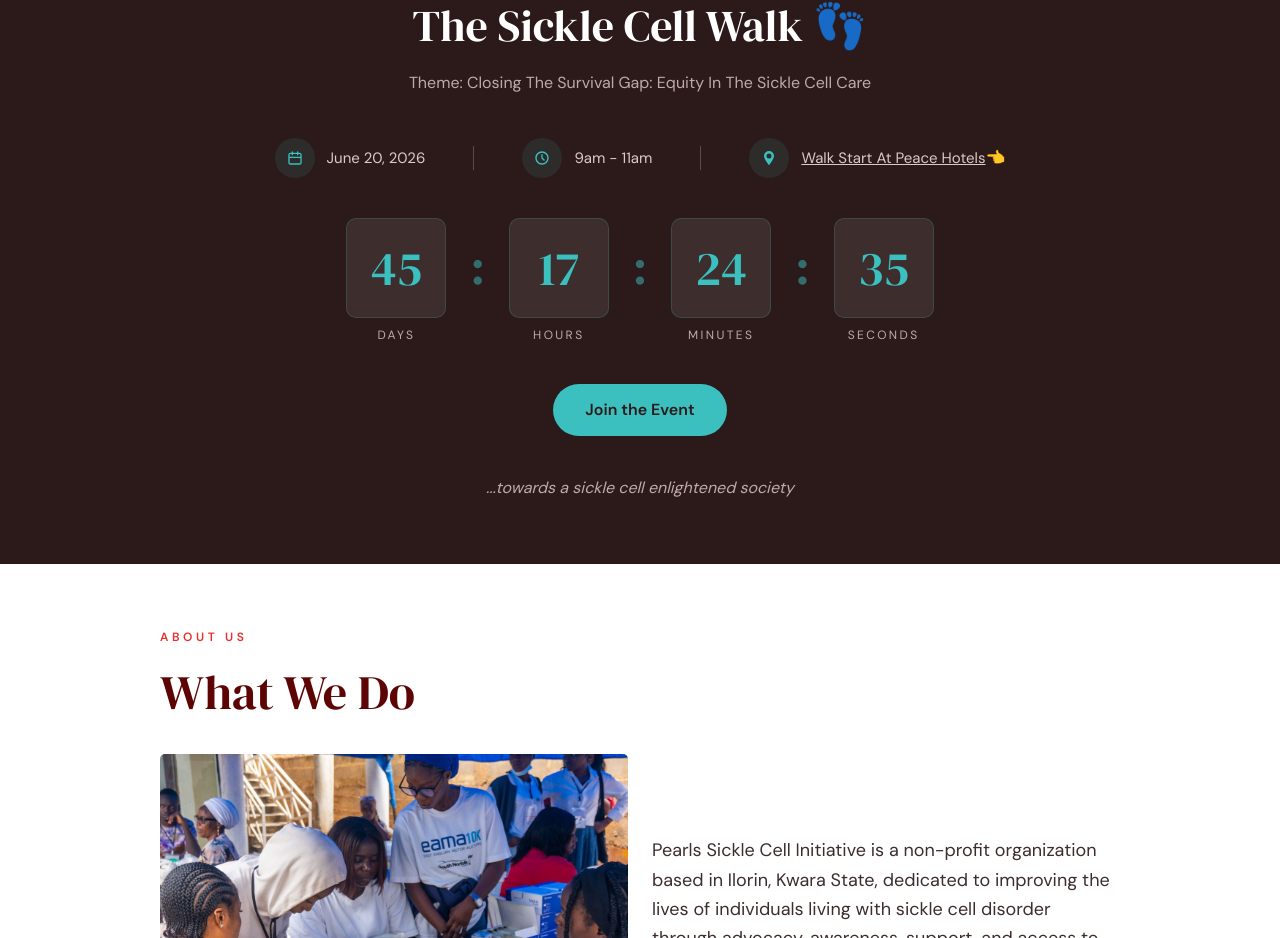
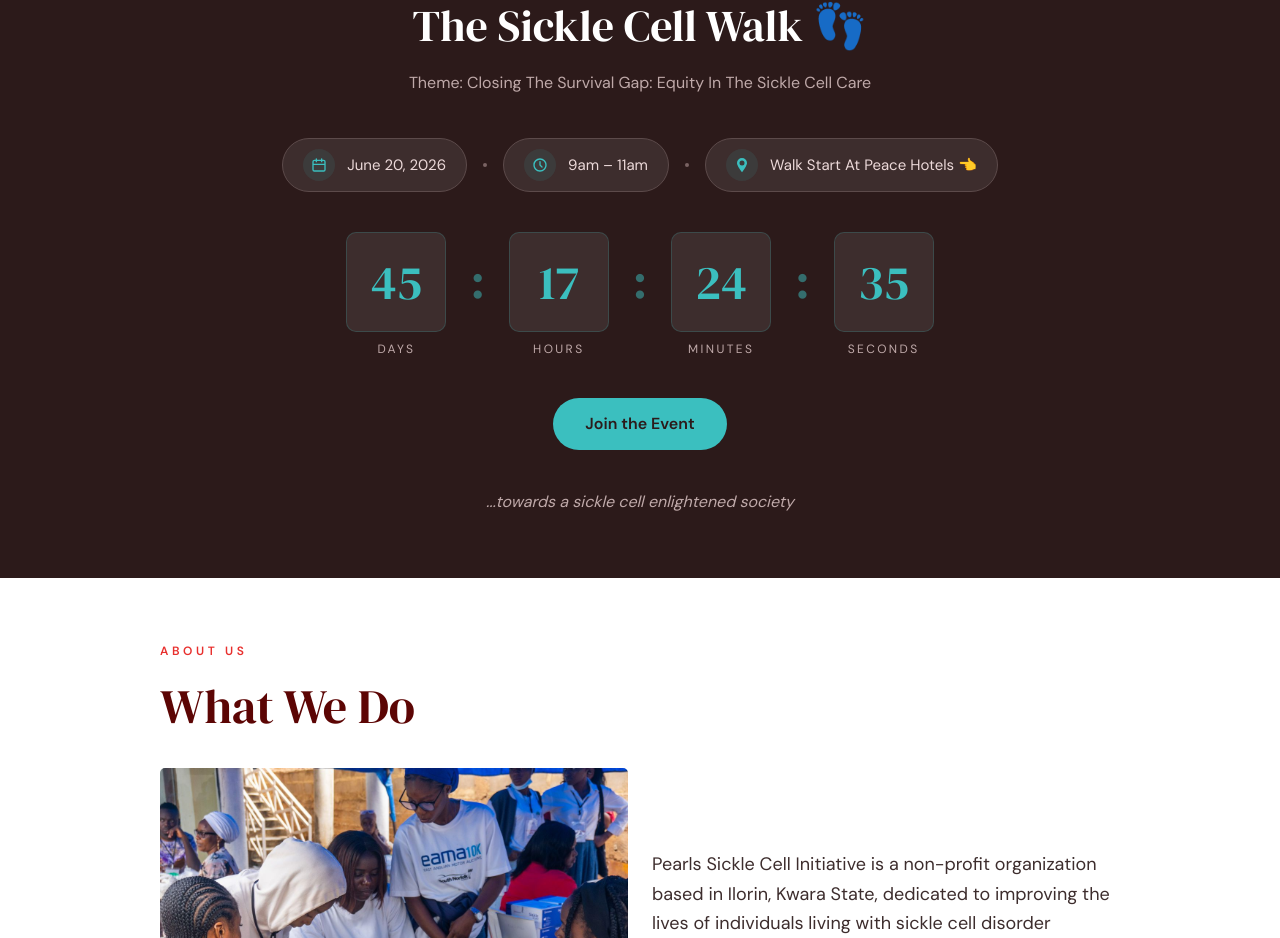
Before and after one commit to Isaacjosh23/pearls-sickle-cell, a Next.js app: page / in a window 1280 px wide. Shown: the part 900-1838 px from the top of the page. Built offline with nearby package versions, Linux system fonts and the light colour scheme.

Commit message:
event details corrected

```diff
--- a/src/components/event/components/CountdownUnit.tsx
+++ b/src/components/event/components/CountdownUnit.tsx
@@ -5,45 +5,15 @@ interface CountdownUnitProps {
   label: string;
 }
 
-// function CountdownUnit({ value, label }: CountdownUnitProps) {
-//   return (
-//     <div className="flex flex-col items-center gap-[0.8rem]">
-//       <div className="w-32 h-32 md:w-40 md:h-40 rounded-2xl bg-neutral-800 border border-teal-400/20 flex items-center justify-center">
-//         <span className="font-display text-[3.6rem] md:text-[4.8rem] text-teal-400 leading-none">
-//           {String(value).padStart(2, "0")}
-//         </span>
-//       </div>
-//       <span className="font-body text-[1.1rem] md:text-[1.2rem] tracking-[0.2em] uppercase text-neutral-400">
-//         {label}
-//       </span>
-//     </div>
-//   );
-// }
-
-// function CountdownUnit({ value, label }: { value: number; label: string }) {
-//   return (
-//     <div className="flex flex-col items-center gap-[0.8rem]">
-//       <div className="w-[6.4rem] h-[6.4rem] md:w-[10rem] md:h-[10rem] rounded-2xl bg-(--color-neutral-800) border border-(--color-teal-400)/20 flex items-center justify-center">
-//         <span className="font-display text-[2.8rem] md:text-[4.8rem] text-(--color-teal-400) leading-none">
-//           {String(value).padStart(2, "0")}
-//         </span>
-//       </div>
-//       <span className="font-body text-[1rem] md:text-[1.2rem] tracking-[0.2em] uppercase text-(--color-neutral-400)">
-//         {label}
-//       </span>
-//     </div>
-//   );
-// }
-
-function CountdownUnit({ value, label }: { value: number; label: string }) {
+function CountdownUnit({ value, label }: CountdownUnitProps) {
   return (
     <div className="flex flex-col items-center gap-[0.8rem]">
-      <div className="w-[6rem] h-[6rem] sm:w-[8rem] sm:h-[8rem] md:w-[10rem] md:h-[10rem] rounded-2xl bg-(--color-neutral-800) border border-(--color-teal-400)/20 flex items-center justify-center">
-        <span className="font-display text-[2.4rem] sm:text-[3.2rem] md:text-[4.8rem] text-(--color-teal-400) leading-none">
+      <div className="w-24 h-24 sm:w-32 sm:h-32 md:w-40 md:h-40 rounded-2xl bg-neutral-800 border border-teal-400/20 flex items-center justify-center">
+        <span className="font-display text-[2.4rem] sm:text-[3.2rem] md:text-[4.8rem] text-teal-400 leading-none">
           {String(value).padStart(2, "0")}
         </span>
       </div>
-      <span className="font-body text-[1rem] sm:text-[1.1rem] md:text-[1.2rem] tracking-[0.2em] uppercase text-(--color-neutral-400)">
+      <span className="font-body text-[1rem] sm:text-[1.1rem] md:text-[1.2rem] tracking-[0.2em] uppercase text-neutral-400">
         {label}
       </span>
     </div>
--- a/src/components/event/components/EventCountDown.tsx
+++ b/src/components/event/components/EventCountDown.tsx
@@ -3,6 +3,7 @@
 import { useEffect, useState } from "react";
 import CountdownUnit from "./CountdownUnit";
 import calculateTimeLeft from "./calculateTime";
+import EventCTA from "./EventCTA";
 
 export const EVENT_DATE = new Date("2026-06-20T09:00:00");
 
@@ -37,7 +38,7 @@ function EventCountDown() {
   }, []);
 
   return (
-    <div>
+    <div className="flex flex-col gap-16 items-center">
       {eventPassed ? (
         <div className="flex flex-col items-center gap-[1.6rem]">
           <p className="font-display text-[2.8rem] text-teal-400">
@@ -64,6 +65,8 @@ function EventCountDown() {
           <CountdownUnit value={timeLeft.seconds} label="Seconds" />
         </div>
       )}
+
+      {!eventPassed && <EventCTA />}
     </div>
   );
 }
--- a/src/components/event/components/EventDetails.tsx
+++ b/src/components/event/components/EventDetails.tsx
@@ -6,45 +6,42 @@ import LocationIcon from "@/components/ui/icons/location";
 
 function EventDetails() {
   return (
-    <div className="flex flex-col sm:flex-row items-center gap-[2.4rem] sm:gap-[4.8rem]">
-      <div className="flex items-center gap-[1.2rem]">
-        <div className="w-16 h-16 rounded-full bg-teal-400/10 flex items-center justify-center">
+    <div className="flex flex-col sm:flex-row items-center justify-center gap-[1.2rem] sm:gap-[1.6rem] flex-wrap">
+      <div className="flex items-center gap-[1.2rem] bg-neutral-800 border border-neutral-700 rounded-full px-8 py-4">
+        <div className="w-[3.2rem] h-[3.2rem] rounded-full bg-teal-400/10 flex items-center justify-center shrink-0">
           <CalenderIcon className="text-teal-400" />
         </div>
-        <span className="font-body text-[1.5rem] text-neutral-300">
+        <span className="font-body text-[1.4rem] md:text-[1.5rem] text-neutral-200 whitespace-nowrap">
           June 20, 2026
         </span>
       </div>
 
-      <div className="hidden sm:block w-[0.1rem] h-[2.4rem] bg-neutral-700" />
+      <div className="hidden sm:block w-[0.4rem] h-[0.4rem] rounded-full bg-neutral-600" />
 
-      <div className="flex items-center gap-[1.2rem]">
-        <div className="w-16 h-16 rounded-full bg-teal-400/10 flex items-center justify-center">
+      <div className="flex items-center gap-[1.2rem] bg-neutral-800 border border-neutral-700 rounded-full px-8 py-4">
+        <div className="w-[3.2rem] h-[3.2rem] rounded-full bg-teal-400/10 flex items-center justify-center shrink-0">
           <ClockIcon className="text-teal-400" />
         </div>
-        <span className="font-body text-[1.5rem] text-neutral-300">
-          9am - 11am
+        <span className="font-body text-[1.4rem] md:text-[1.5rem] text-neutral-200 whitespace-nowrap">
+          9am – 11am
         </span>
       </div>
 
-      <div className="hidden sm:block w-[0.1rem] h-[2.4rem] bg-neutral-700" />
+      <div className="hidden sm:block w-[0.4rem] h-[0.4rem] rounded-full bg-neutral-600" />
 
-      <div className="flex items-center gap-[1.2rem]">
-        <div className="w-16 h-16 rounded-full bg-teal-400/10 flex items-center justify-center">
+      <a
+        href="https://maps.app.goo.gl/dETQPfEnHtqGRVPQA"
+        target="_blank"
+        rel="noopener noreferrer"
+        className="flex items-center gap-[1.2rem] bg-neutral-800 border border-neutral-700 hover:border-teal-400/50 rounded-full px-8 py-4 transition-colors duration-200 group"
+      >
+        <div className="w-[3.2rem] h-[3.2rem] rounded-full bg-teal-400/10 group-hover:bg-teal-400/20 flex items-center justify-center shrink-0 transition-colors duration-200">
           <LocationIcon className="text-teal-400" />
         </div>
-        <div className="flex items-center">
-          <a
-            className="font-body text-[1.5rem] text-neutral-300 underline hover:no-underline"
-            href="https://maps.app.goo.gl/dETQPfEnHtqGRVPQA"
-            target="_blank"
-            rel="noopener noreferrer"
-          >
-            Walk Start At Peace Hotels
-          </a>
-          <span>👈</span>
-        </div>
-      </div>
+        <span className="font-body text-[1.4rem] md:text-[1.5rem] text-neutral-200 group-hover:text-teal-400 whitespace-nowrap transition-colors duration-200">
+          Walk Start At Peace Hotels 👈
+        </span>
+      </a>
     </div>
   );
 }
--- a/src/components/event/index.tsx
+++ b/src/components/event/index.tsx
@@ -1,5 +1,4 @@
 import EventCountdown from "./components/EventCountDown";
-import EventCTA from "./components/EventCTA";
 import EventDetails from "./components/EventDetails";
 import EventTopLabel from "./components/EventTopLabel";
 
@@ -9,14 +8,12 @@ function UpcomingEvent() {
       id="event"
       className="py-[6.4rem] px-[2.4rem] md:px-[4.8rem] bg-neutral-900"
     >
-      <div className="max-w-[96rem] mx-auto flex flex-col items-center text-center gap-16">
+      <div className="max-w-384 mx-auto flex flex-col items-center text-center gap-16">
         <EventTopLabel />
 
         <EventDetails />
 
         <EventCountdown />
-
-        <EventCTA />
 
         <span className="inline-block italic text-center text-neutral-400">
           ...towards a sickle cell enlightened society
```
